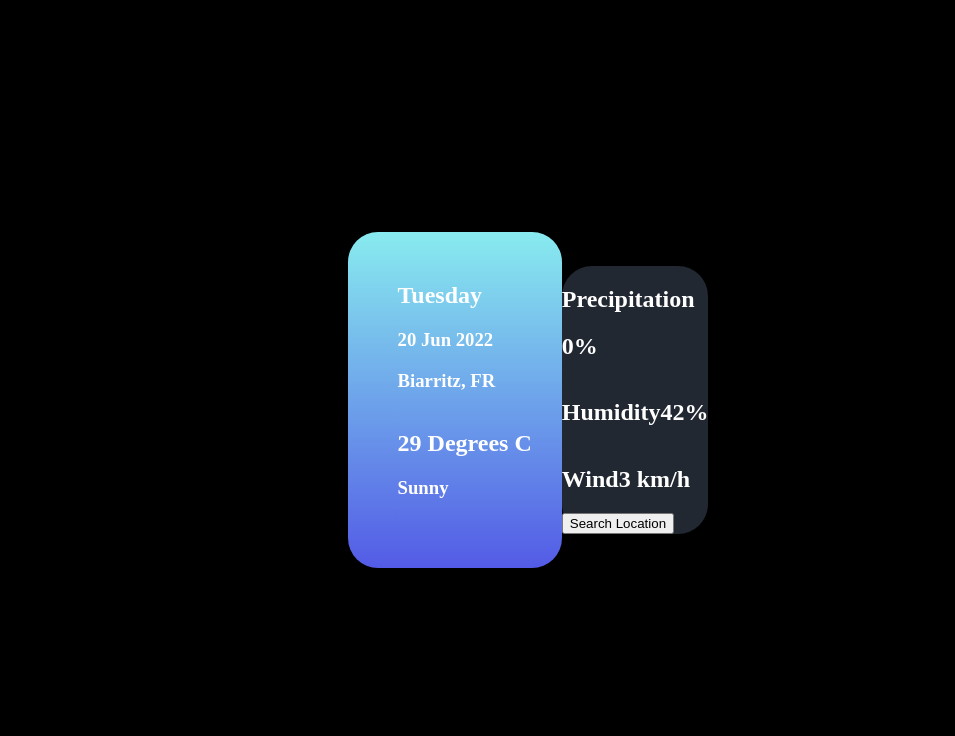
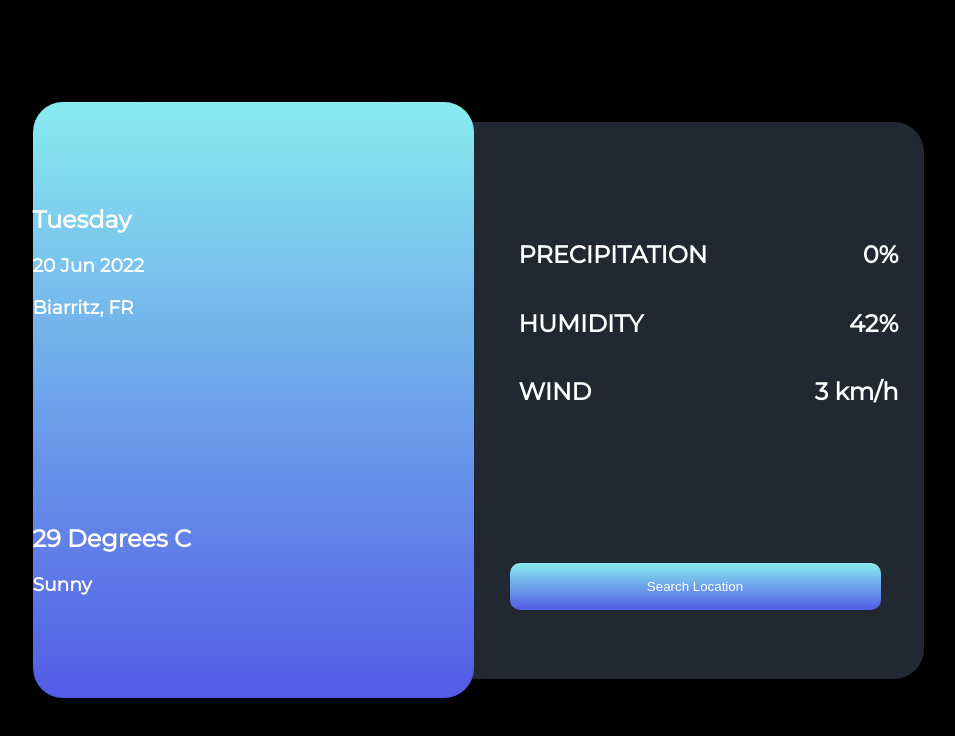
Before and after one commit to CountyClerks/Weather-App, a website built with webpack: page dist/index.html in a window 1280 px wide. Shown: the whole page, without its empty margins (112-1067 px from the left). Built offline with Linux system fonts and the light colour scheme.

Commit message:
right card design finished with weather info

```diff
--- a/src/style.css
+++ b/src/style.css
@@ -1,4 +1,6 @@
+@import url('https://fonts.googleapis.com/css2?family=Montserrat&display=swap');
 body{
+    font-family: 'Montserrat';
     background-color: black;
     margin: 0;
     padding: 0;
@@ -19,23 +21,51 @@ body{
     display: inherit;
     flex-direction: column;
     justify-content: space-around;
-    padding-top: 30px;
+    width: 441px;
+    height: 596px;
+    /* padding-top: 75px;
     padding-left: 50px;
-    padding-right: 30px;
-    padding-bottom: 50px;
+    padding-right: 75px;
+    padding-bottom: 50px; */
+    /* height: 300px; */
 }
 
 .right-content {
+    position: relative;
+    left: -100px;
+    z-index: -1;
     background-color: #222831;
     display: inherit;
     flex-direction: column;
+    justify-content: space-around;
+    width: 550px;
+    height: 557px;
 }
 
 .right-header{
     display: inherit;
     flex-direction: column;
+    margin-left: 120px;
+    margin-top: 30px;
+}
+.right-footer {
+    margin-left: 120px;
+}
+
+.change-location {
+    width: 371px;
+    height: 47px;
+    border-radius: 10px;
+    border: none;
+    background: linear-gradient(#88EBEF, #535BE6);
+    color: white;
+    margin-left: 16px;
+    margin-right: 16px;
 }
 
 #precipitation, #humidity, #wind {
     display:inherit;
+    justify-content: space-between;
+    margin-right: 25px;
+    margin-left: 25px;
 }
```
Also changed, not shown: dist/bundle.js, dist/index.html.
